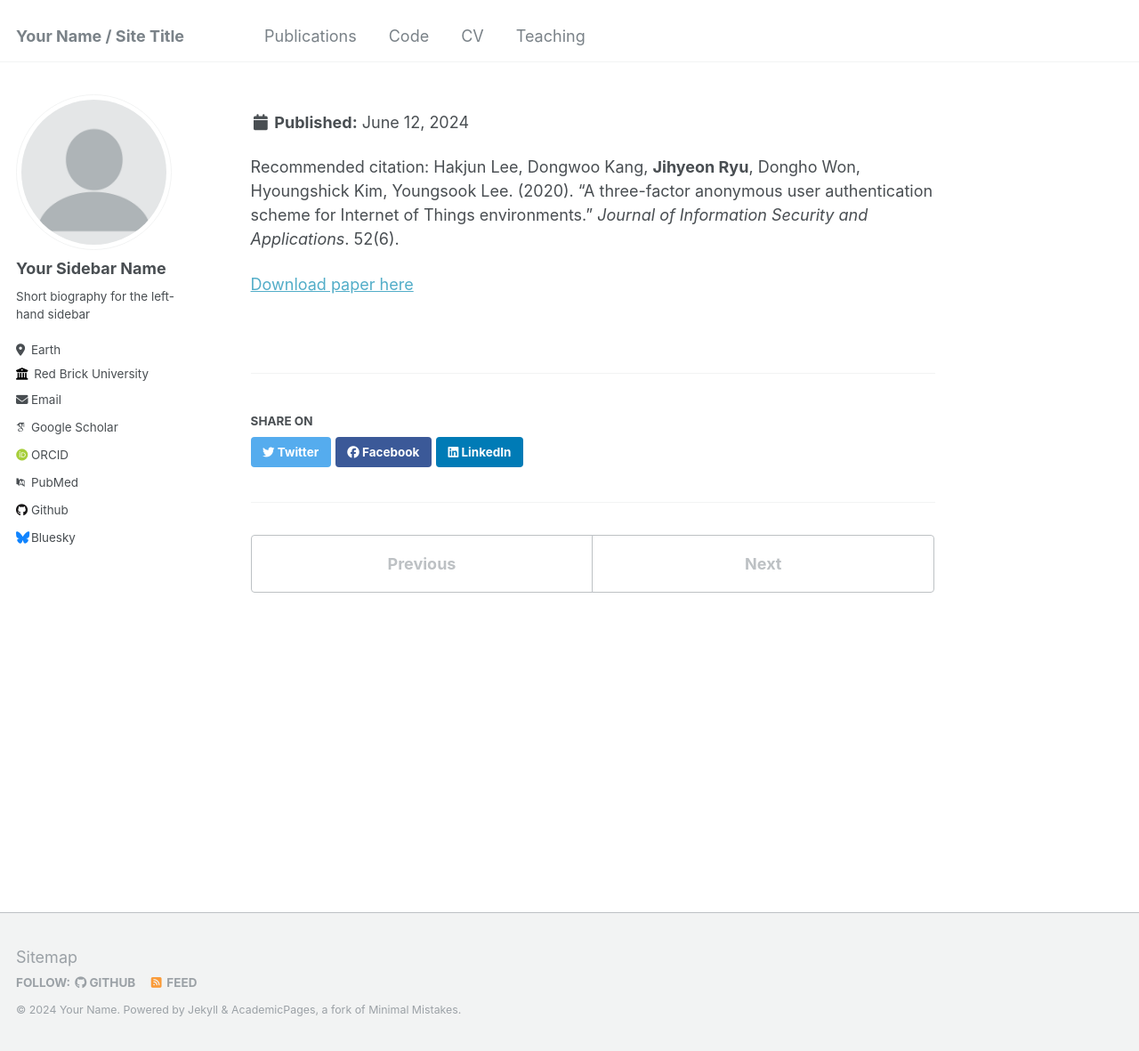
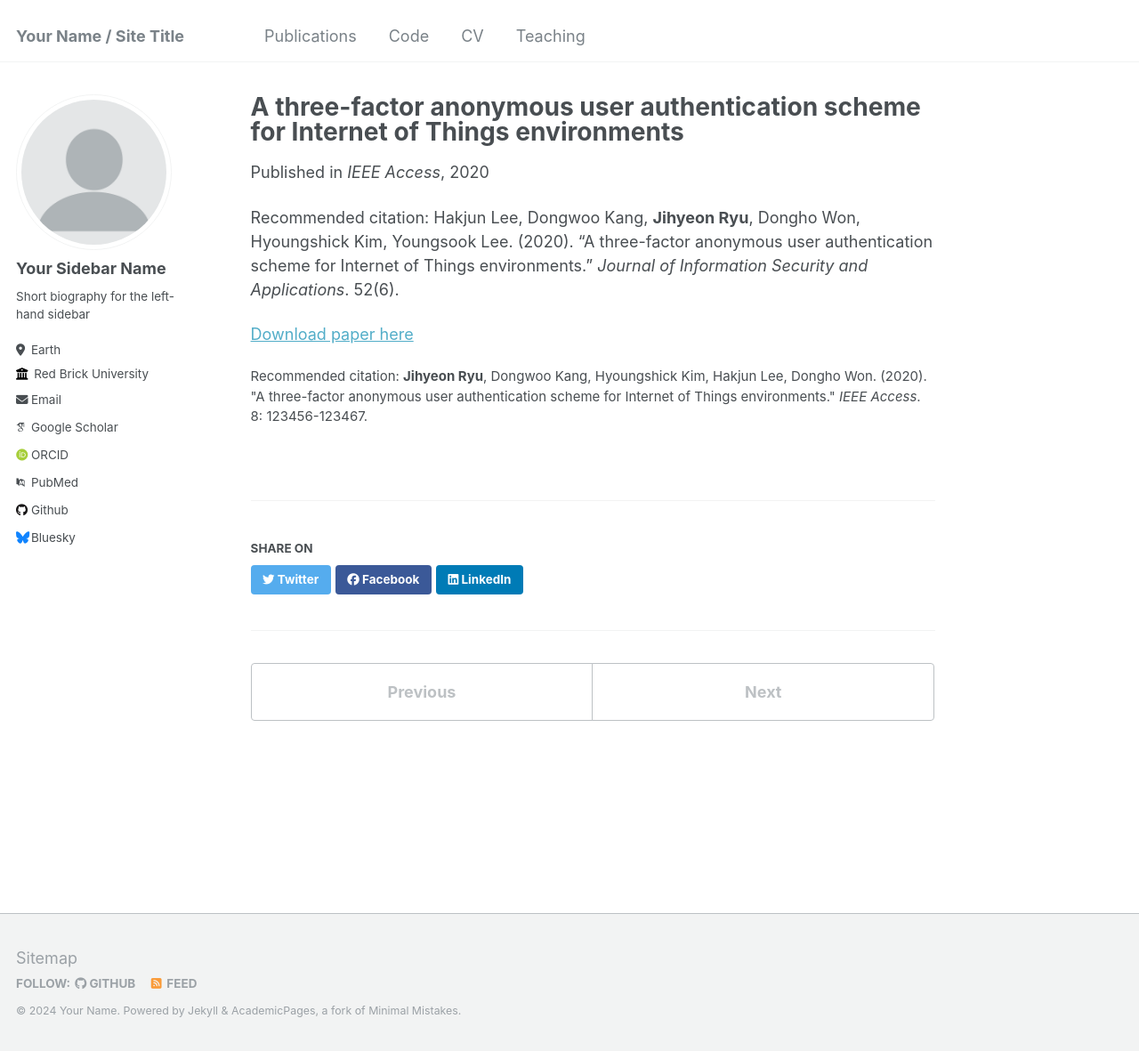
Before and after one commit to junsix/junsix.github.io, a Jekyll site: the page built from _publications/2020-04-08-Hak.md, in a window 1280 px wide and 1181 px high. Shown: the whole window at 89% size. Built offline with Jekyll 4.4.1, drawn with Linux system fonts in a browser that asks for light colours; some web fonts are replaced.

Commit message:
Update 2020-04-08-Hak.md

```diff
--- a/_publications/2020-04-08-Hak.md
+++ b/_publications/2020-04-08-Hak.md
@@ -5,7 +5,7 @@ permalink: /publication/2020-04-08-Hak
 excerpt: 'This paper is about the number 1. The number 2 is left for future work.'
 date: 2020-04-08
 venue: 'IEEE Access'
-citation: '<b>Jihyeon Ryu</b>, Dongwoo Kang, Hyoungshick Kim, Hakjun Lee, Dongho Won. (2020). "A three-factor anonymous user authentication scheme for Internet of Things environments." <i>IEEE Access</i>. 8: 123456-123467.
+citation: '<b>Jihyeon Ryu</b>, Dongwoo Kang, Hyoungshick Kim, Hakjun Lee, Dongho Won. (2020). "A three-factor anonymous user authentication scheme for Internet of Things environments." <i>IEEE Access</i>. 8: 123456-123467.'
 ---
 
 Recommended citation: Hakjun Lee, Dongwoo Kang, **Jihyeon Ryu**, Dongho Won, Hyoungshick Kim, Youngsook Lee. (2020). "A three-factor anonymous user authentication scheme for Internet of Things environments." *Journal of Information Security and Applications*. 52(6).
```
